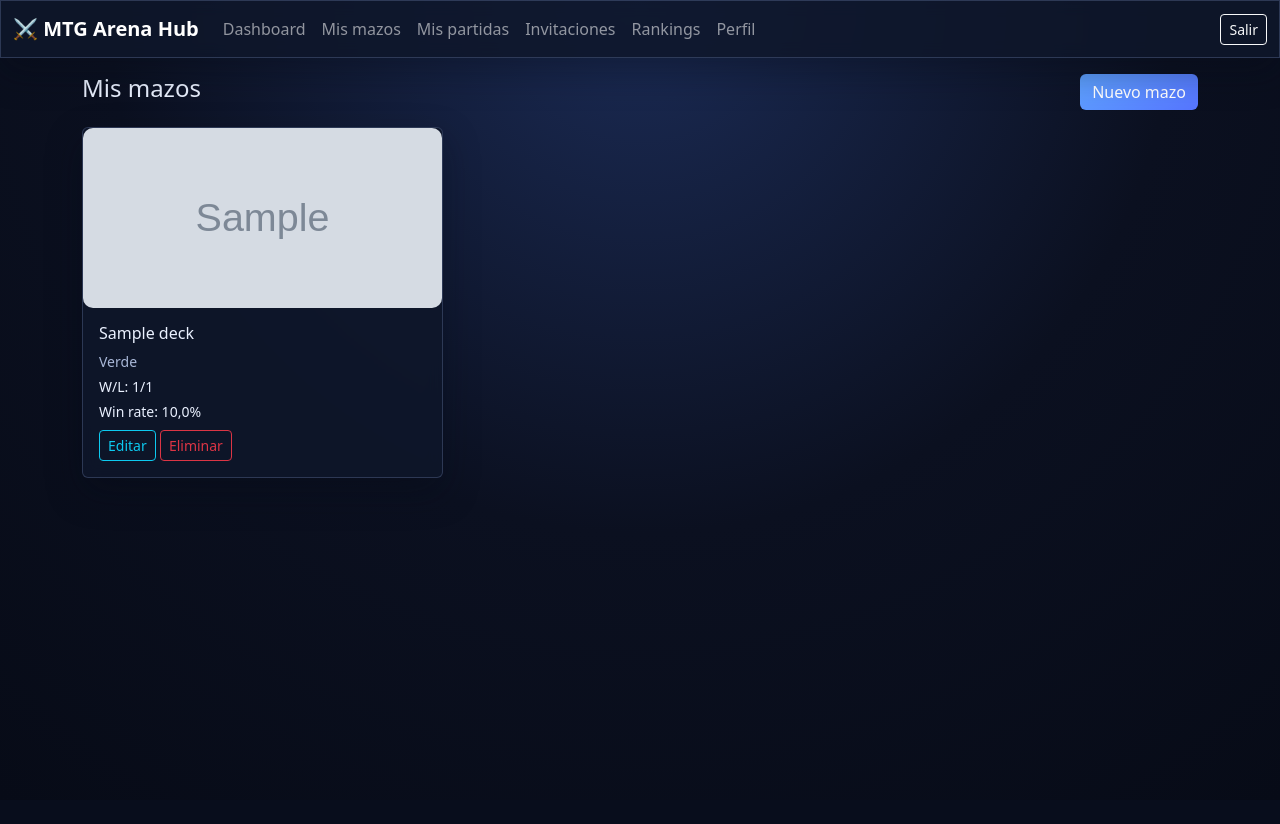
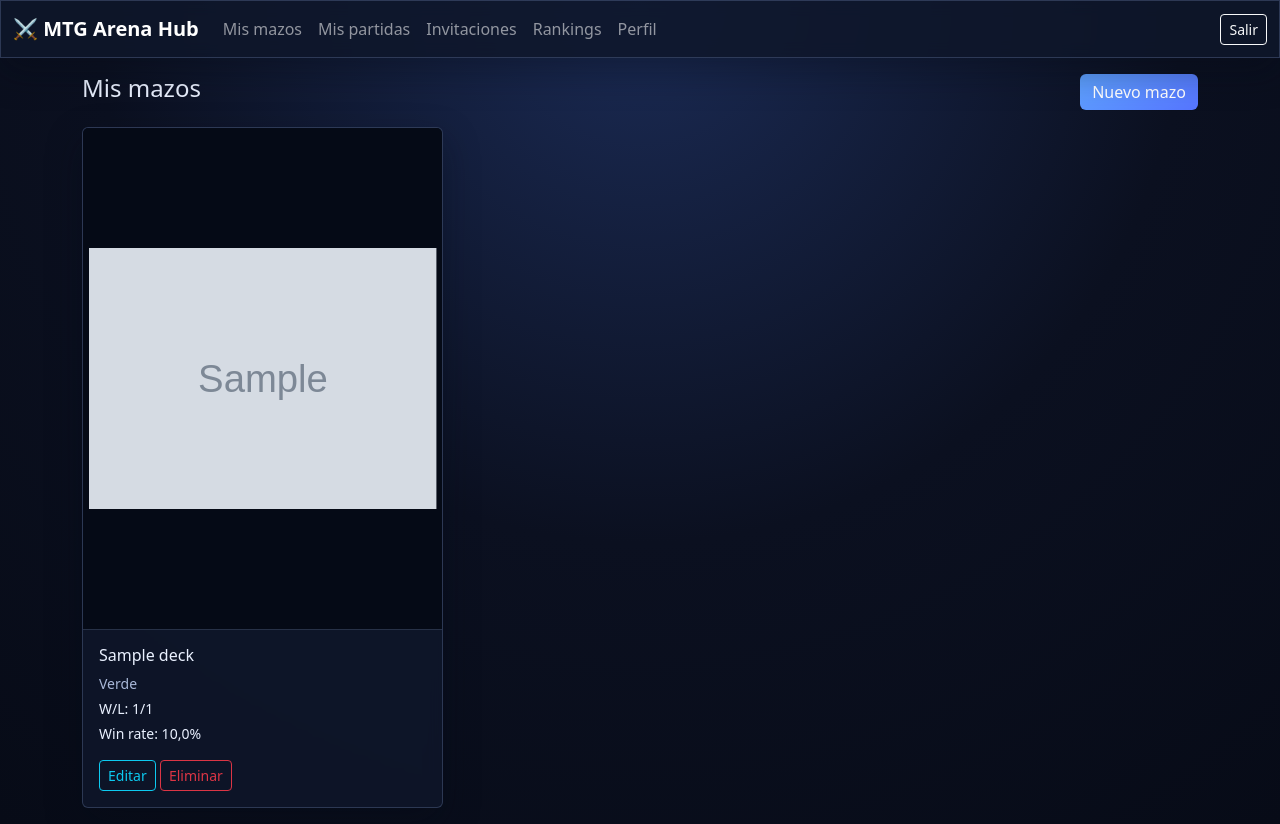
Before and after one commit to rueeen/tournament_app, a Django app: page /decks/ in a window 1280 px wide. Before the commit the page ends 478 px from the top, so only its background shows below. Run offline with Django 5.2, Linux system fonts and the light colour scheme; a user stored in the database is signed in; data comes from the database, SQL or seed files in the repository; tables that the repository leaves empty hold one stand-in row (values such as "Sample post"); grey boxes marked "Sample" are stand-in pictures; some libraries are stand-ins or nearby versions.

Commit message:
Refina navegación y visual de mazos

```diff
--- a/core/static/css/app.css
+++ b/core/static/css/app.css
@@ -89,7 +89,19 @@ textarea:focus {
   border: 0;
 }
 
-.deck-cover { max-height: 180px; object-fit: cover; border-radius: 10px; }
+.deck-card {
+  overflow: hidden;
+}
+
+.deck-cover {
+  aspect-ratio: 63 / 88;
+  width: 100%;
+  object-fit: contain;
+  object-position: center;
+  background: #050a16;
+  padding: 0.35rem;
+  border-bottom: 1px solid var(--border);
+}
 .avatar { width: 96px; height: 96px; border-radius: 50%; object-fit: cover; border: 2px solid var(--border); }
 .avatar-placeholder { width:96px; height:96px; border-radius:50%; background:#1a2950; display:flex; align-items:center; justify-content:center; font-size:2rem; border: 2px solid var(--border); }
 .list-group-item,
--- a/core/views.py
+++ b/core/views.py
@@ -8,6 +8,8 @@ from matches.models import Match, MatchInvitation
 
 @login_required
 def dashboard(request):
+    user_model = request.user.__class__
+    regular_users = user_model.objects.filter(is_superuser=False)
     invitations = MatchInvitation.objects.filter(invited_user=request.user, status=MatchInvitation.Status.PENDING).select_related('match')[:5]
     my_matches = Match.objects.filter(players__user=request.user).distinct().order_by('-created_at')[:5]
     my_decks = Deck.objects.filter(owner=request.user).order_by('-created_at')[:5]
@@ -17,12 +19,12 @@ def dashboard(request):
         'my_matches': my_matches,
         'my_decks': my_decks,
         'global_stats': {
-            'players': request.user.__class__.objects.count(),
+            'players': regular_users.count(),
             'decks': Deck.objects.count(),
             'matches': Match.objects.count(),
             'finalized': Match.objects.filter(status=Match.Status.FINALIZED).count(),
         },
-        'active_players': request.user.__class__.objects.annotate(total=Count('matchplayer')).order_by('-total')[:5],
+        'active_players': regular_users.annotate(total=Count('matchplayer')).order_by('-total')[:5],
     }
     return render(request, 'core/dashboard.html', context)
 
--- a/decks/templates/decks/deck_list.html
+++ b/decks/templates/decks/deck_list.html
@@ -4,13 +4,13 @@
 <div class="row g-3">
 {% for deck in decks %}
 <div class="col-12 col-md-6 col-lg-4">
-  <div class="card bg-black border-secondary h-100">
+  <div class="card bg-black border-secondary h-100 deck-card">
     {% if deck.cover_image %}<img src="{{ deck.cover_image.url }}" class="card-img-top deck-cover" alt="{{ deck.name }}">{% endif %}
     <div class="card-body">
-      <h2 class="h6">{{ deck.name }}</h2>
+      <h2 class="h6 mb-2">{{ deck.name }}</h2>
       <p class="small text-secondary mb-1">{% for c in deck.colors.all %}{{ c.get_name_display }}{% if not forloop.last %}, {% endif %}{% endfor %}</p>
       <p class="small mb-1">W/L: {{ deck.wins }}/{{ deck.losses }}</p>
-      <p class="small mb-2">Win rate: {{ deck.win_rate }}%</p>
+      <p class="small mb-3">Win rate: {{ deck.win_rate }}%</p>
       <a class="btn btn-sm btn-outline-info" href="{% url 'deck_update' deck.id %}">Editar</a>
       <a class="btn btn-sm btn-outline-danger" href="{% url 'deck_delete' deck.id %}">Eliminar</a>
     </div>
--- a/templates/base.html
+++ b/templates/base.html
@@ -18,7 +18,6 @@
     <div class="collapse navbar-collapse" id="nav">
       {% if user.is_authenticated %}
       <ul class="navbar-nav me-auto">
-        <li class="nav-item"><a class="nav-link" href="/">Dashboard</a></li>
         <li class="nav-item"><a class="nav-link" href="{% url 'deck_list' %}">Mis mazos</a></li>
         <li class="nav-item"><a class="nav-link" href="{% url 'match_list' %}">Mis partidas</a></li>
         <li class="nav-item"><a class="nav-link" href="{% url 'invitation_list' %}">Invitaciones</a></li>
```
